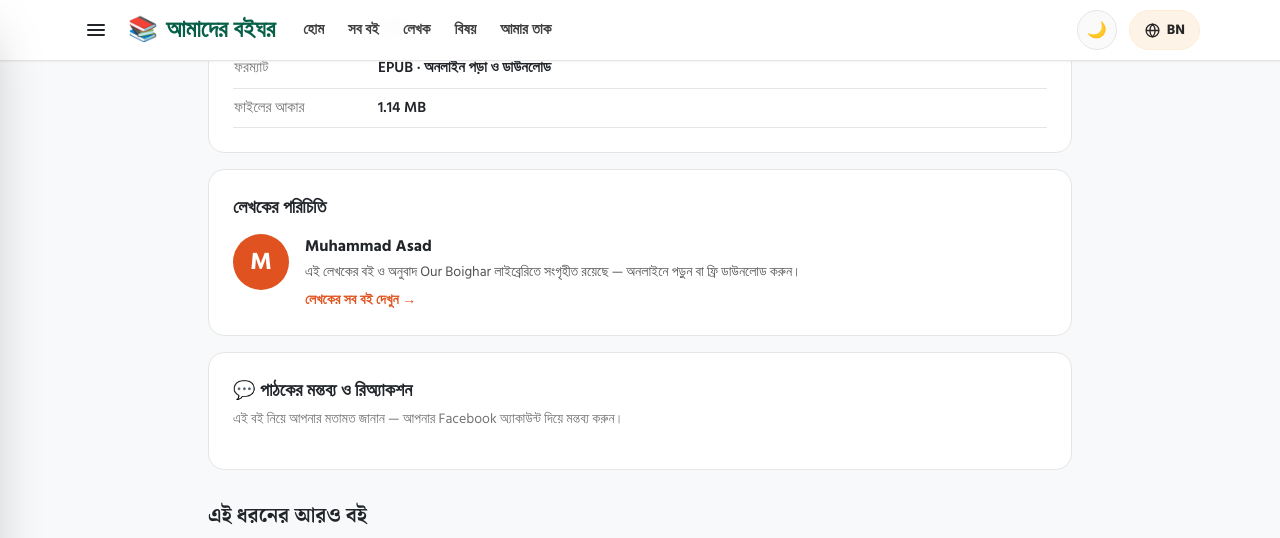
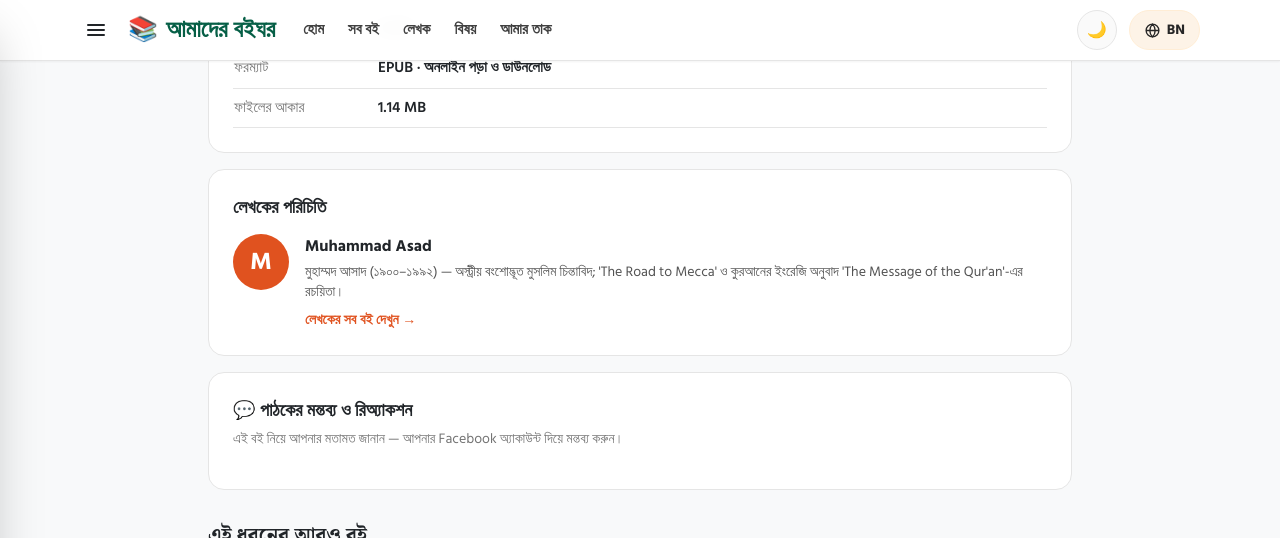
Before and after one commit to MDTowfiqul/our-boighar, a Jekyll site: the page built from _books/islam-at-crossroads.md, in a window 1280 px wide and 900 px high, scrolled down 1192 px, cut to the strip 0-538 px from the top of the window. Built offline with Jekyll 4.4.1, drawn with Linux system fonts in a browser that asks for light colours; nearby versions of some CDN libraries.

Commit message:
Book page: Facebook comments embed fix and author bios

```diff
--- a/_layouts/book.html
+++ b/_layouts/book.html
@@ -117,7 +117,14 @@
       <span class="accent-bg w-14 h-14 rounded-full flex items-center justify-center text-white text-2xl font-extrabold flex-shrink-0">{{ page.author | slice: 0 }}</span>
       <div class="min-w-0">
         <p class="font-bold text-[16px]">{{ page.author }}</p>
-        <p class="text-sm text-neutral-600 dark:text-neutral-300 mt-1" data-bn="এই লেখকের বই ও অনুবাদ Our Boighar লাইব্রেরিতে সংগৃহীত রয়েছে — অনলাইনে পড়ুন বা ফ্রি ডাউনলোড করুন।" data-en="Books and translations by this author are collected in the Our Boighar library — read online or download free.">এই লেখকের বই ও অনুবাদ Our Boighar লাইব্রেরিতে সংগৃহীত রয়েছে — অনলাইনে পড়ুন বা ফ্রি ডাউনলোড করুন।</p>
+        {% assign akey = page.author | strip %}
+        {% assign abio = site.data.authors[akey] %}
+        {% if abio %}
+        <p class="text-sm text-neutral-600 dark:text-neutral-300 mt-1" data-bn="{{ abio.bn }}" data-en="{{ abio.en }}">{{ abio.bn }}</p>
+        {% else %}
+        {% assign author_books = site.books | where: "author", page.author %}
+        <p class="text-sm text-neutral-600 dark:text-neutral-300 mt-1" data-bn="এই লাইব্রেরিতে এই লেখকের {{ author_books.size }}টি বই সংগৃহীত রয়েছে — অনলাইনে পড়ুন বা ফ্রি ডাউনলোড করুন।" data-en="{{ author_books.size }} book(s) by this author are collected in the Our Boighar library — read online or download free.">এই লাইব্রেরিতে এই লেখকের {{ author_books.size }}টি বই সংগৃহীত রয়েছে — অনলাইনে পড়ুন বা ফ্রি ডাউনলোড করুন।</p>
+        {% endif %}
         <a href="{{ '/' | relative_url }}?q={{ page.author | url_encode }}" class="accent-text text-sm font-bold hover:underline inline-block mt-2" data-bn="লেখকের সব বই দেখুন →" data-en="See all books by this author →">লেখকের সব বই দেখুন →</a>
       </div>
     </div>
@@ -148,6 +155,7 @@
     <h2 class="text-lg font-bold mb-1" data-bn="💬 পাঠকের মন্তব্য ও রিঅ্যাকশন" data-en="💬 Reader Comments & Reactions">💬 পাঠকের মন্তব্য ও রিঅ্যাকশন</h2>
     <p class="text-sm text-neutral-500 dark:text-neutral-400 mb-4" data-bn="এই বই নিয়ে আপনার মতামত জানান — আপনার Facebook অ্যাকাউন্ট দিয়ে মন্তব্য করুন।" data-en="Share your thoughts on this book — comment with your Facebook account.">এই বই নিয়ে আপনার মতামত জানান — আপনার Facebook অ্যাকাউন্ট দিয়ে মন্তব্য করুন।</p>
     <div id="fb-root"></div>
+    <script async defer crossorigin="anonymous" src="https://connect.facebook.net/en_US/sdk.js#xfbml=1&version=v21.0"></script>
     <div class="fb-comments" data-href="{{ page.url | absolute_url }}" data-width="100%" data-numposts="5"></div>
   </section>
 
```
Also changed, not shown: other parts of _layouts/book.html (+1 -4 lines).
